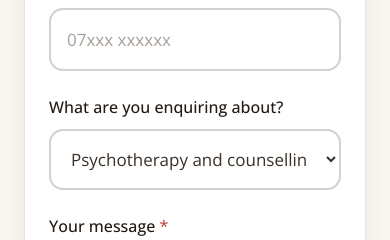
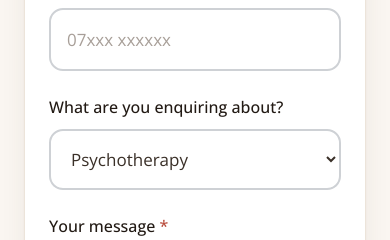
Before and after one commit to trulyempoweredcode/elspethcampbell.com, a plain HTML site: page contact.html in a window 390 px wide. Shown: the part 2100-2340 px from the top of the page. Drawn offline with nearby package versions, Linux system fonts and the light colour scheme.

Commit message:
Contact: shorter enquiry option so the phone dropdown shows its whole value
Co-Authored-By: Claude Fable 5.1 <noreply@anthropic.com>

```diff
--- a/contact.html
+++ b/contact.html
@@ -197,7 +197,7 @@
               <div class="form__group">
                 <label for="interest" class="form__label">What are you enquiring about?</label>
                 <select id="interest" name="interest" class="form__select">
-                  <option value="Psychotherapy">Psychotherapy and counselling</option>
+                  <option value="Psychotherapy">Psychotherapy</option>
                   <option value="Yoga">Iyengar yoga classes</option>
                   <option value="Coaching">Somatic coaching</option>
                   <option value="Not sure">Not sure yet</option>
```
